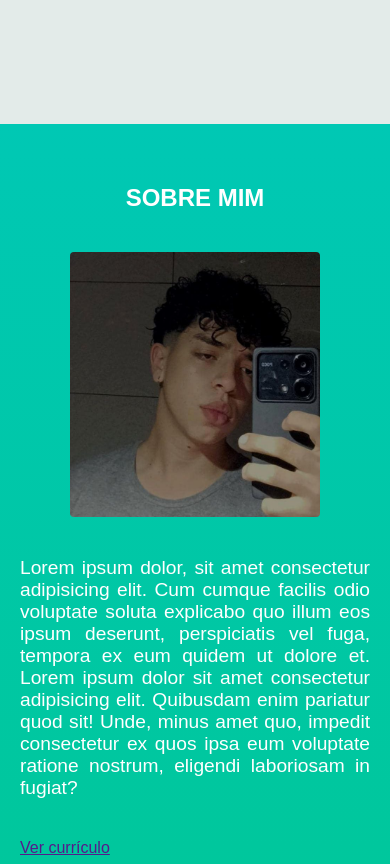
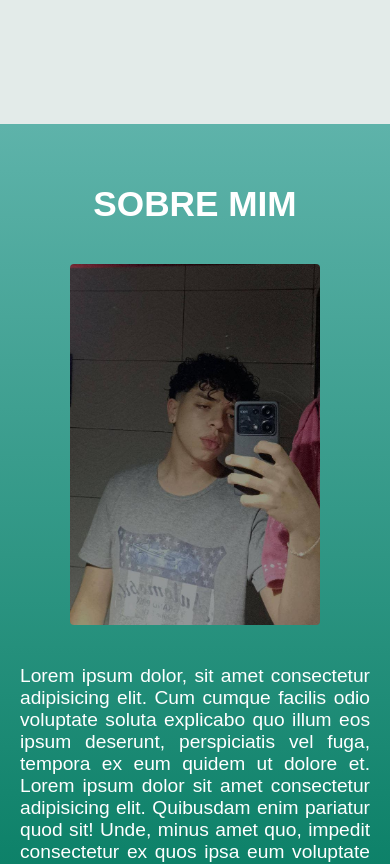
Before and after one commit to Arthursant7s830/meu-portfolio, a plain HTML site: page index.html in a window 390 px wide. Shown: the part 720-1584 px from the top of the page. Drawn offline with Linux system fonts and the light colour scheme.

Commit message:
correção

```diff
--- a/home.css
+++ b/home.css
@@ -43,6 +43,7 @@ header h1 {
     header {
         display: flex;
         height: 100vh;
+        width: 100vw;
         align-items: center;
         justify-content: center;
         background-color: rgb(227, 235, 233);
@@ -84,17 +85,20 @@ header h1 {
 
     .saiba-mais:hover {
         background-color: rgb(0, 200, 180);
+        box-shadow: 1px 2px 5px rgba(0, 0, 0, 0.24);
         color: #ffff;
     }
 
     .sobre-mim {
-        background-image: linear-gradient(rgb(0, 200, 180), rgb(0, 199, 156));
+        box-shadow: 2px 2px 2px rgba(0, 0, 0, 0.178);
+        background-image: linear-gradient(rgb(94, 179, 170), rgb(0, 121, 94));
         padding: 20px;
         color: #ffff;
     }
 
     .sobre-mim h2 {
         margin: 40px 0px 40px 0px;
+        font-size: 2.2rem;
         text-align: center;
     }
 
@@ -102,7 +106,7 @@ header h1 {
         display: block;
         margin: 0 auto;
         width: 250px;
-        height: 265px;
+        height: auto;
         border-radius: 4px;
         border: none;
     }
--- a/index.html
+++ b/index.html
@@ -21,7 +21,7 @@
     <section class="sobre-mim">
         <h2 class="title">SOBRE MIM</h2>
         <article>
-            <img src="src/imagens/photo_2025-04-10_21-44-01.jpg" alt="foto">
+            <img src="src/imagens/image.png" alt="foto">
             <p class="texto-sobre">Lorem ipsum dolor, sit amet consectetur adipisicing elit. Cum cumque facilis odio voluptate soluta explicabo quo illum eos ipsum deserunt, perspiciatis vel fuga, tempora ex eum quidem ut dolore et. Lorem ipsum dolor sit amet consectetur adipisicing elit. Quibusdam enim pariatur quod sit! Unde, minus amet quo, impedit consectetur ex quos ipsa eum voluptate ratione nostrum, eligendi laboriosam in fugiat?</p>
 
             <a href="">Ver currículo</a>
```
Also changed, not shown: src/imagens/image.png (added), src/imagens/photo_2025-04-10_21-44-01.jpg (deleted).
